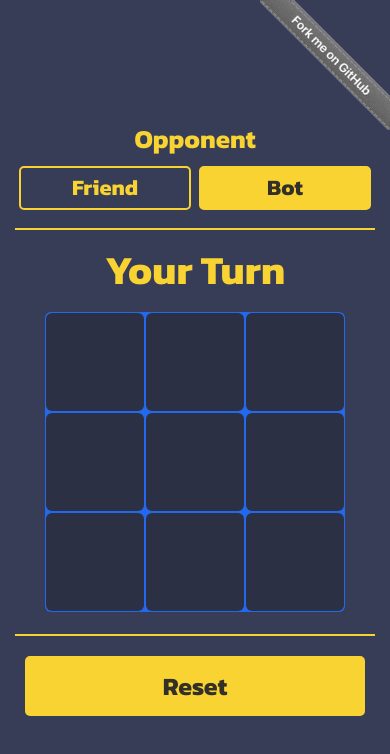
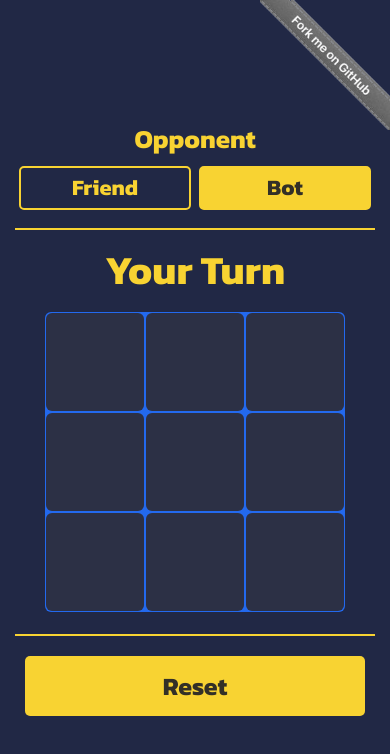
Before and after one commit to YahyaBagia/TicTacToe-Expo, a React Native app: screen / in a window 390 px wide. Shown: the top 754 px of the page. Built offline with nearby package versions, Linux system fonts and the light colour scheme.

Commit message:
Background Color improvements

```diff
--- a/src/common/Const.ts
+++ b/src/common/Const.ts
@@ -1,4 +1,4 @@
-const BackgroundColor = "212845";
+const BackgroundColor = "#212845";
 const ForegroundColor = "#F8D332";
 
 export { BackgroundColor, ForegroundColor };
@@ -10,6 +10,7 @@ export const Font = {
 
 export const Images = {
   ForkOnGithub: require("../../assets/ForkOnGithub.png"),
+  Splash: require("../../assets/splash.png"),
 };
 
 export const Sounds = {
--- a/src/components/Layout.tsx
+++ b/src/components/Layout.tsx
@@ -16,10 +16,15 @@ interface LayoutProps {
 
 const Layout: React.FC<LayoutProps> = ({ children, style }) => {
   return (
-    <View style={{ backgroundColor: "#373d57", flex: 1, alignItems: "center" }}>
+    <View
+      style={{
+        backgroundColor: BackgroundColor,
+        flex: 1,
+        alignItems: "center",
+      }}
+    >
       <SafeAreaView
         style={{
-          backgroundColor: BackgroundColor,
           flex: 1,
           width: "100%",
           maxWidth: 480,
```
